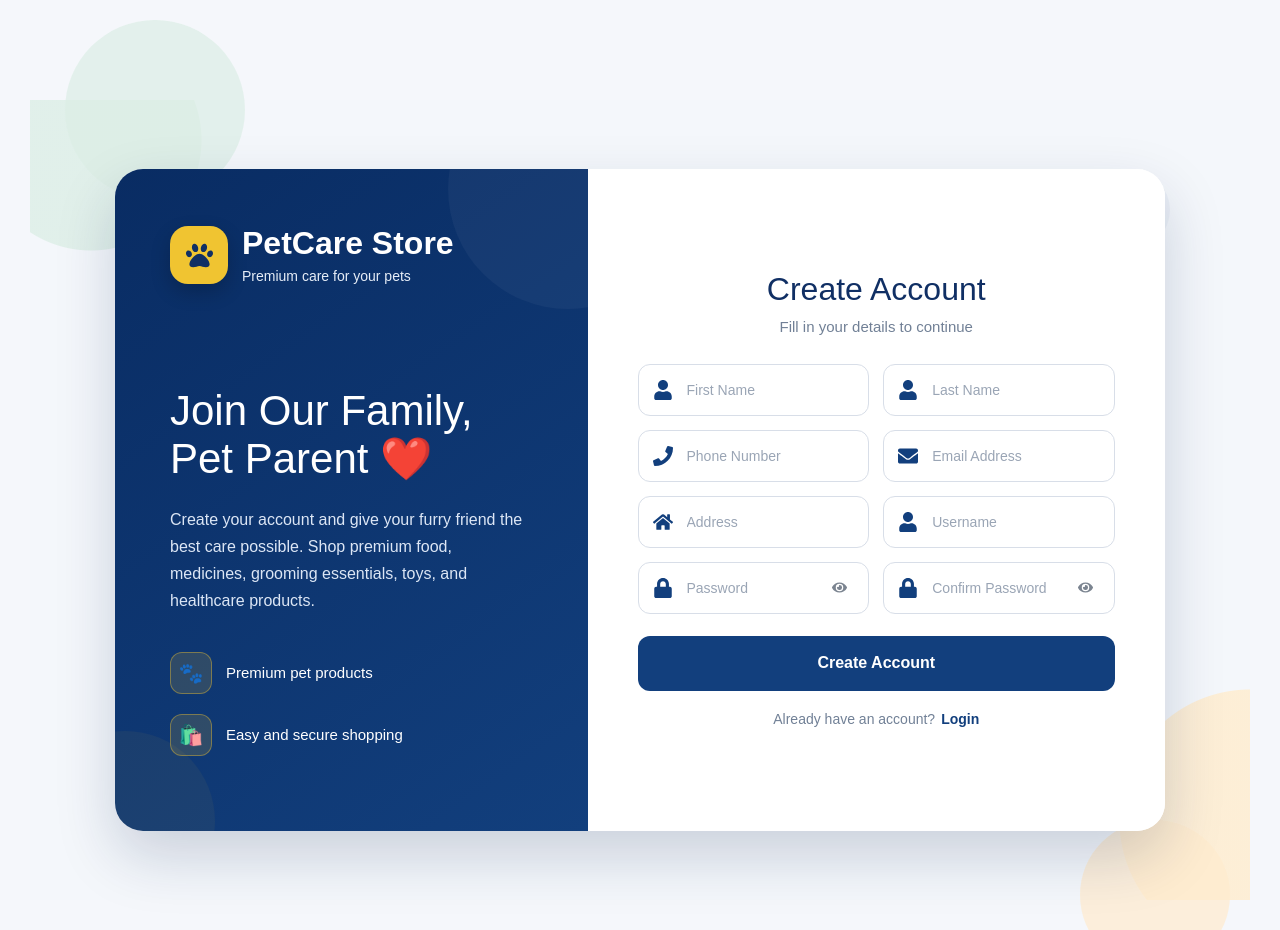
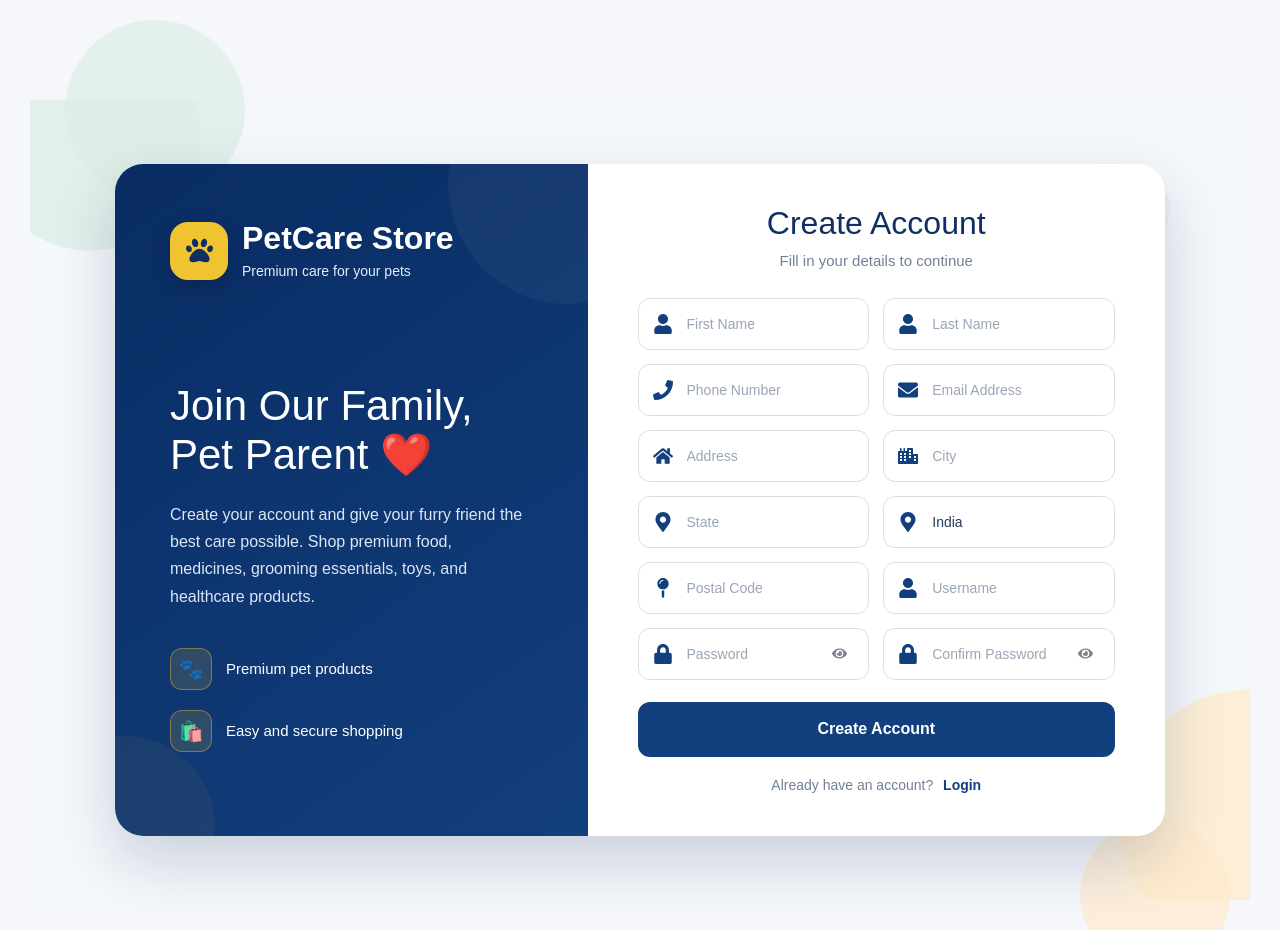
Before and after one commit to ajeethzenve-gif/marketplace, a React (Vite) app in the folder frontend/: page /register in a window 1280 px wide. Built offline with nearby package versions, Linux system fonts and the light colour scheme.

Commit message:
Update frontend  files

```diff
--- a/frontend/src/components/Register.jsx
+++ b/frontend/src/components/Register.jsx
@@ -11,6 +11,9 @@ import {
   FaEyeSlash,
   FaHome,
   FaPaw,
+  FaMapMarkerAlt,
+  FaCity,
+  FaMapPin,
 } from "react-icons/fa";
 
 import "../styles/Register.css";
@@ -21,12 +24,18 @@ function Register() {
   const [showPassword, setShowPassword] = useState(false);
   const [showConfirmPassword, setShowConfirmPassword] = useState(false);
 
+  const [loading, setLoading] = useState(false);
+
   const [formData, setFormData] = useState({
     first_name: "",
     last_name: "",
     phone_number: "",
     email: "",
     address: "",
+    city: "",
+    state: "",
+    country: "India",
+    postal_code: "",
     username: "",
     password: "",
     confirm_password: "",
@@ -46,16 +55,100 @@ function Register() {
   };
 
   /* =====================================================
+     VALIDATE FORM
+  ===================================================== */
+
+  const validateForm = () => {
+    if (!formData.first_name.trim()) {
+      alert("Please enter your first name.");
+      return false;
+    }
+
+    if (!formData.last_name.trim()) {
+      alert("Please enter your last name.");
+      return false;
+    }
+
+    if (!formData.phone_number.trim()) {
+      alert("Please enter your phone number.");
+      return false;
+    }
+
+    if (!/^[0-9]{10,15}$/.test(formData.phone_number.trim())) {
+      alert("Please enter a valid phone number.");
+      return false;
+    }
+
+    if (!formData.email.trim()) {
+      alert("Please enter your email address.");
+      return false;
+    }
+
+    if (!formData.address.trim()) {
+      alert("Please enter your address.");
+      return false;
+    }
+
+    if (!formData.city.trim()) {
+      alert("Please enter your city.");
+      return false;
+    }
+
+    if (!formData.state.trim()) {
+      alert("Please enter your state.");
+      return false;
+    }
+
+    if (!formData.postal_code.trim()) {
+      alert("Please enter your postal code.");
+      return false;
+    }
+
+    if (!/^[0-9]{5,10}$/.test(formData.postal_code.trim())) {
+      alert("Please enter a valid postal code.");
+      return false;
+    }
+
+    if (!formData.username.trim()) {
+      alert("Please enter your username.");
+      return false;
+    }
+
+    if (!formData.password) {
+      alert("Please enter your password.");
+      return false;
+    }
+
+    if (formData.password.length < 8) {
+      alert("Password must contain at least 8 characters.");
+      return false;
+    }
+
+    if (!formData.confirm_password) {
+      alert("Please confirm your password.");
+      return false;
+    }
+
+    if (formData.password !== formData.confirm_password) {
+      alert("Passwords do not match.");
+      return false;
+    }
+
+    return true;
+  };
+
+  /* =====================================================
      REGISTER
   ===================================================== */
 
   const handleSubmit = async (e) => {
     e.preventDefault();
 
-    if (formData.password !== formData.confirm_password) {
-      alert("Passwords do not match");
+    if (!validateForm()) {
       return;
     }
+
+    setLoading(true);
 
     try {
       const response = await axios.post(
@@ -63,7 +156,10 @@ function Register() {
         formData
       );
 
-      alert(response.data.message || "Registration successful");
+      alert(
+        response.data?.message ||
+          "Registration successful"
+      );
 
       setFormData({
         first_name: "",
@@ -71,6 +167,10 @@ function Register() {
         phone_number: "",
         email: "",
         address: "",
+        city: "",
+        state: "",
+        country: "India",
+        postal_code: "",
         username: "",
         password: "",
         confirm_password: "",
@@ -81,19 +181,47 @@ function Register() {
 
       navigate("/login");
     } catch (error) {
-      console.error("Registration Error:", error);
+      console.error(
+        "Registration Error:",
+        error
+      );
 
       if (error.response) {
-        console.error("Server Response:", error.response.data);
+        console.error(
+          "Server Response:",
+          error.response.data
+        );
 
-        if (typeof error.response.data === "object") {
-          alert(JSON.stringify(error.response.data));
+        const data = error.response.data;
+
+        if (typeof data === "object") {
+          const messages = Object.entries(data)
+            .map(([field, message]) => {
+              if (Array.isArray(message)) {
+                return `${field}: ${message.join(", ")}`;
+              }
+
+              return `${field}: ${message}`;
+            })
+            .join("\n");
+
+          alert(
+            messages ||
+              "Registration failed."
+          );
         } else {
-          alert(error.response.data);
+          alert(
+            data ||
+              "Registration failed."
+          );
         }
       } else {
-        alert("Unable to connect to server.");
+        alert(
+          "Unable to connect to server. Please make sure Django is running."
+        );
       }
+    } finally {
+      setLoading(false);
     }
   };
 
@@ -105,8 +233,11 @@ function Register() {
       ================================================= */}
 
       <div className="register-circle register-circle-one"></div>
+
       <div className="register-circle register-circle-two"></div>
+
       <div className="register-circle register-circle-three"></div>
+
 
       {/* =================================================
           MAIN CONTAINER
@@ -120,8 +251,6 @@ function Register() {
 
         <div className="register-left">
 
-          {/* BRAND */}
-
           <div className="register-brand">
 
             <div className="register-paw-box">
@@ -129,16 +258,19 @@ function Register() {
             </div>
 
             <div className="register-brand-text">
-              <h1>PetCare Store</h1>
+
+              <h1>
+                PetCare Store
+              </h1>
 
               <span>
                 Premium care for your pets
               </span>
+
             </div>
 
           </div>
 
-          {/* WELCOME */}
 
           <div className="register-welcome">
 
@@ -156,7 +288,6 @@ function Register() {
               healthcare products.
             </p>
 
-            {/* FEATURES */}
 
             <div className="register-feature-list">
 
@@ -170,6 +301,7 @@ function Register() {
 
               </div>
 
+
               <div className="register-feature">
 
                 <span>🛍️</span>
@@ -180,12 +312,12 @@ function Register() {
 
               </div>
 
-
             </div>
 
           </div>
 
         </div>
+
 
         {/* =================================================
             RIGHT SIDE
@@ -201,6 +333,7 @@ function Register() {
               <FaPaw />
             </div>
 
+
             {/* HEADING */}
 
             <div className="register-heading">
@@ -215,6 +348,7 @@ function Register() {
 
             </div>
 
+
             {/* =================================================
                 FORM
             ================================================= */}
@@ -222,11 +356,14 @@ function Register() {
             <form
               onSubmit={handleSubmit}
               className="register-form"
+              noValidate
             >
 
               <div className="register-form-grid">
 
-                {/* FIRST NAME */}
+                {/* =================================================
+                    FIRST NAME
+                ================================================= */}
 
                 <div className="register-input-group">
 
@@ -238,12 +375,16 @@ function Register() {
                     placeholder="First Name"
                     value={formData.first_name}
                     onChange={handleChange}
+                    autoComplete="given-name"
                     required
                   />
 
                 </div>
 
-                {/* LAST NAME */}
+
+                {/* =================================================
+                    LAST NAME
+                ================================================= */}
 
                 <div className="register-input-group">
 
@@ -255,12 +396,16 @@ function Register() {
                     placeholder="Last Name"
                     value={formData.last_name}
                     onChange={handleChange}
+                    autoComplete="family-name"
                     required
                   />
 
                 </div>
 
-                {/* PHONE */}
+
+                {/* =================================================
+                    PHONE
+                ================================================= */}
 
                 <div className="register-input-group">
 
@@ -272,12 +417,18 @@ function Register() {
                     placeholder="Phone Number"
                     value={formData.phone_number}
                     onChange={handleChange}
+                    autoComplete="tel"
+                    inputMode="numeric"
+                    maxLength="15"
                     required
                   />
 
                 </div>
 
-                {/* EMAIL */}
+
+                {/* =================================================
+                    EMAIL
+                ================================================= */}
 
                 <div className="register-input-group">
 
@@ -289,12 +440,16 @@ function Register() {
                     placeholder="Email Address"
                     value={formData.email}
                     onChange={handleChange}
+                    autoComplete="email"
                     required
                   />
 
                 </div>
 
-                {/* ADDRESS */}
+
+                {/* =================================================
+                    ADDRESS
+                ================================================= */}
 
                 <div className="register-input-group">
 
@@ -306,12 +461,102 @@ function Register() {
                     placeholder="Address"
                     value={formData.address}
                     onChange={handleChange}
+                    autoComplete="street-address"
                     required
                   />
 
                 </div>
 
-                {/* USERNAME */}
+
+                {/* =================================================
+                    CITY
+                ================================================= */}
+
+                <div className="register-input-group">
+
+                  <FaCity className="register-input-icon" />
+
+                  <input
+                    type="text"
+                    name="city"
+                    placeholder="City"
+                    value={formData.city}
+                    onChange={handleChange}
+                    autoComplete="address-level2"
+                    required
+                  />
+
+                </div>
+
+
+                {/* =================================================
+                    STATE
+                ================================================= */}
+
+                <div className="register-input-group">
+
+                  <FaMapMarkerAlt className="register-input-icon" />
+
+                  <input
+                    type="text"
+                    name="state"
+                    placeholder="State"
+                    value={formData.state}
+                    onChange={handleChange}
+                    autoComplete="address-level1"
+                    required
+                  />
+
+                </div>
+
+
+                {/* =================================================
+                    COUNTRY
+                ================================================= */}
+
+                <div className="register-input-group">
+
+                  <FaMapMarkerAlt className="register-input-icon" />
+
+                  <input
+                    type="text"
+                    name="country"
+                    placeholder="Country"
+                    value={formData.country}
+                    onChange={handleChange}
+                    autoComplete="country-name"
+                    required
+                  />
+
+                </div>
+
+
+                {/* =================================================
+                    POSTAL CODE
+                ================================================= */}
+
+                <div className="register-input-group">
+
+                  <FaMapPin className="register-input-icon" />
+
+                  <input
+                    type="text"
+                    name="postal_code"
+                    placeholder="Postal Code"
+                    value={formData.postal_code}
+                    onChange={handleChange}
+                    autoComplete="postal-code"
+                    inputMode="numeric"
+                    maxLength="10"
+                    required
+                  />
+
+                </div>
+
+
+                {/* =================================================
+                    USERNAME
+                ================================================= */}
 
                 <div className="register-input-group">
 
@@ -323,31 +568,43 @@ function Register() {
                     placeholder="Username"
                     value={formData.username}
                     onChange={handleChange}
+                    autoComplete="username"
                     required
                   />
 
                 </div>
 
-                {/* PASSWORD */}
+
+                {/* =================================================
+                    PASSWORD
+                ================================================= */}
 
                 <div className="register-input-group">
 
                   <FaLock className="register-input-icon" />
 
                   <input
-                    type={showPassword ? "text" : "password"}
+                    type={
+                      showPassword
+                        ? "text"
+                        : "password"
+                    }
                     name="password"
                     placeholder="Password"
                     value={formData.password}
                     onChange={handleChange}
+                    autoComplete="new-password"
                     required
                   />
+
 
                   <button
                     type="button"
                     className="register-password-toggle"
                     onClick={() =>
-                      setShowPassword((prev) => !prev)
+                      setShowPassword(
+                        (prev) => !prev
+                      )
                     }
                     aria-label={
                       showPassword
@@ -355,16 +612,21 @@ function Register() {
                         : "Show password"
                     }
                   >
+
                     {showPassword ? (
                       <FaEyeSlash />
                     ) : (
                       <FaEye />
                     )}
+
                   </button>
 
                 </div>
 
-                {/* CONFIRM PASSWORD */}
+
+                {/* =================================================
+                    CONFIRM PASSWORD
+                ================================================= */}
 
                 <div className="register-input-group">
 
@@ -378,10 +640,14 @@ function Register() {
                     }
                     name="confirm_password"
                     placeholder="Confirm Password"
-                    value={formData.confirm_password}
+                    value={
+                      formData.confirm_password
+                    }
                     onChange={handleChange}
+                    autoComplete="new-password"
                     required
                   />
+
 
                   <button
                     type="button"
@@ -397,31 +663,46 @@ function Register() {
                         : "Show confirm password"
                     }
                   >
+
                     {showConfirmPassword ? (
                       <FaEyeSlash />
                     ) : (
                       <FaEye />
                     )}
+
                   </button>
 
                 </div>
 
               </div>
 
-              {/* REGISTER BUTTON */}
+
+              {/* =================================================
+                  REGISTER BUTTON
+              ================================================= */}
 
               <button
                 type="submit"
                 className="register-btn"
+                disabled={loading}
               >
-                Create Account
+
+                {loading
+                  ? "Creating Account..."
+                  : "Create Account"}
+
               </button>
 
-              {/* LOGIN */}
+
+              {/* =================================================
+                  LOGIN
+              ================================================= */}
 
               <p className="register-login-text">
 
                 Already have an account?
+
+                {" "}
 
                 <Link to="/login">
                   Login
```
